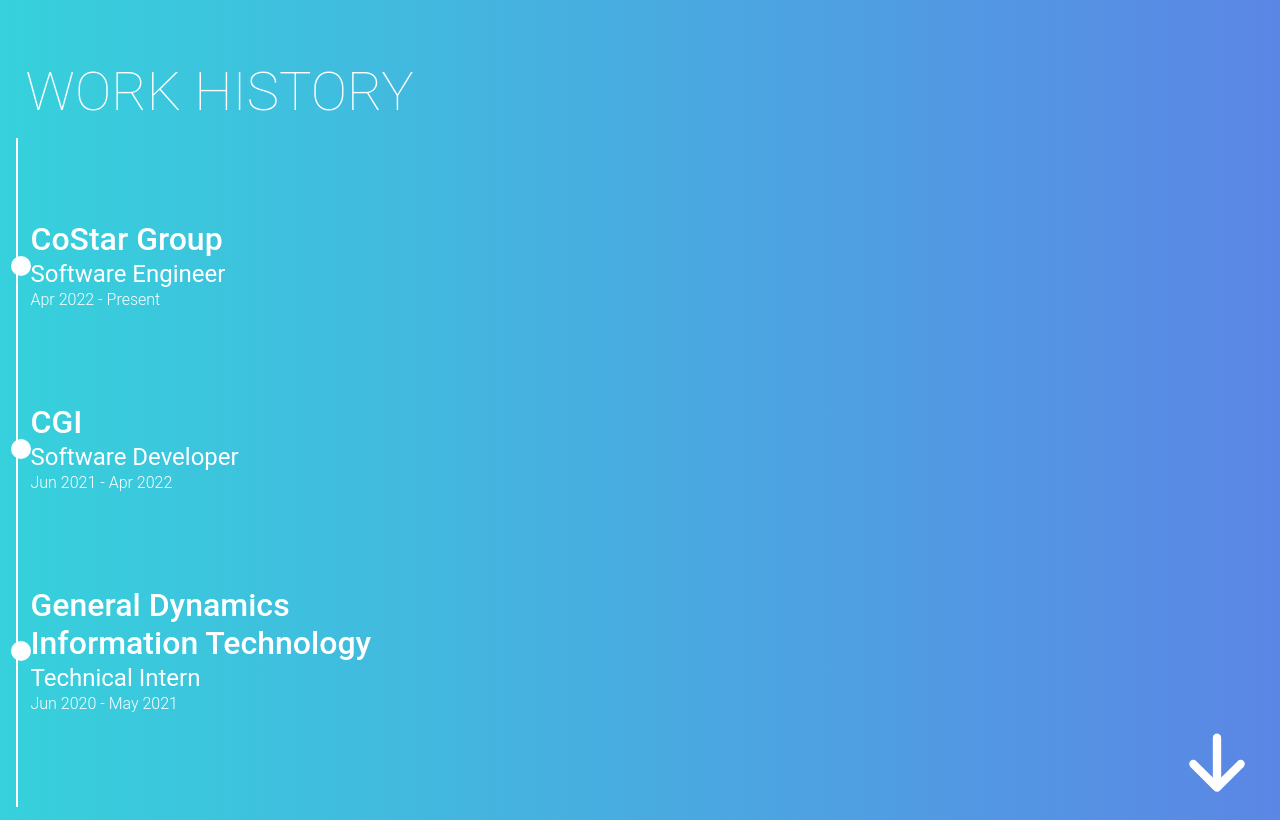
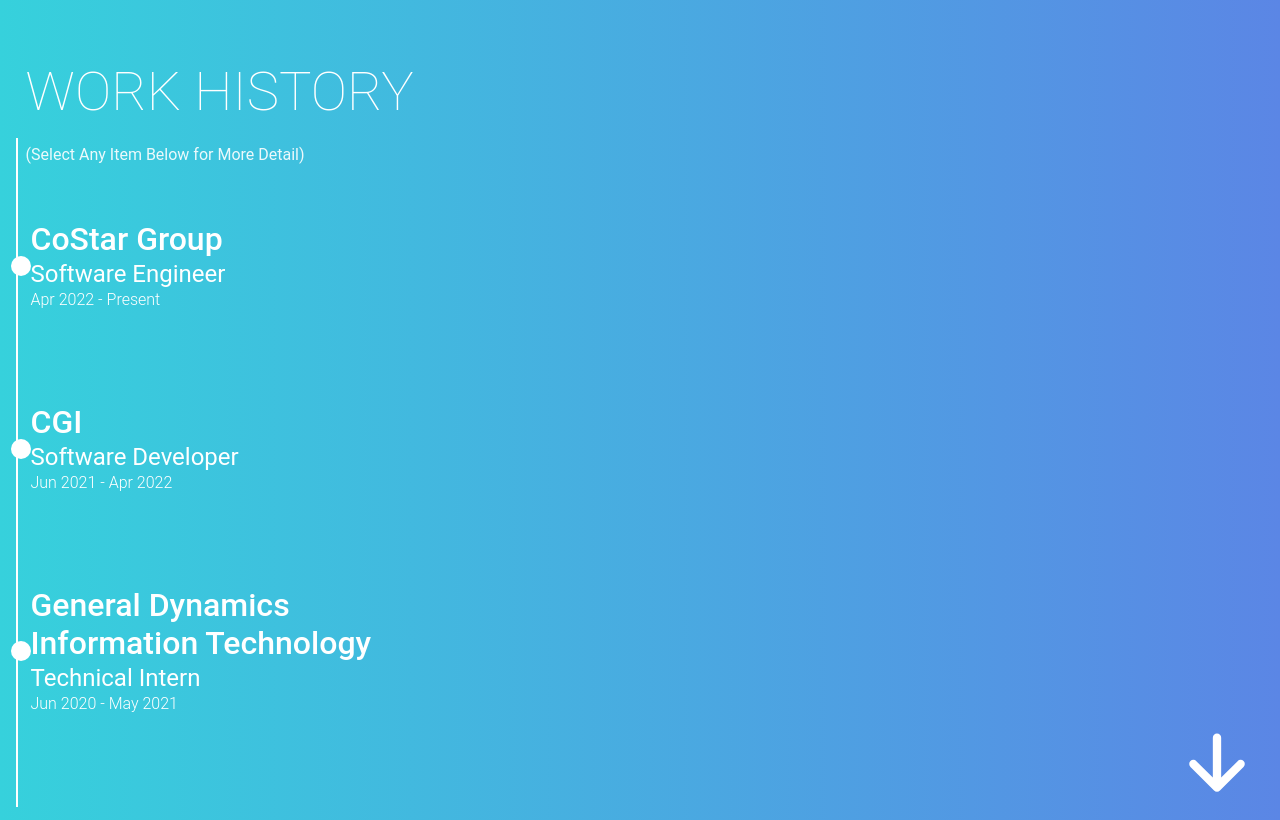
Before and after one commit to Marascax/alex-marasco-personal-site, a React (Create React App) app: page / in a window 1280 px wide. Shown: the part 2380-3200 px from the top of the page. Built offline with nearby package versions, Linux system fonts and the light colour scheme; grey boxes are pictures that could not be loaded.

Commit message:
truthy/falsy conditionals, timeline hint

```diff
--- a/src/containers/pages/workHistory/workHistory.js
+++ b/src/containers/pages/workHistory/workHistory.js
@@ -29,7 +29,7 @@ const WorkHistory = props => {
 
     let selectionContent;
     // if there is data and a selection is made, get the selection's data
-    if (pageJson && currSelection) {
+    if (!!pageJson && !!currSelection) {
         let jobSelection = jobData[currSelection];
 
         selectionContent = (
@@ -72,6 +72,9 @@ const WorkHistory = props => {
             </div>
 
             <div className='work-history-content'>
+                <div className='timeline-hint' style={{ display: !currSelection ? 'block' : 'none' }}>
+                    (Select Any Item Below for More Detail)
+                </div>
 
                 {timelineContent}
 
--- a/src/containers/pages/workHistory/workHistory.scss
+++ b/src/containers/pages/workHistory/workHistory.scss
@@ -23,6 +23,8 @@
 
     box-sizing: border-box;
 
+    position: relative;
+
     padding-left: 2%;
     padding-right: 2%;
 
@@ -35,6 +37,14 @@
         height: 90%;
 
         flex-direction: column;
+    }
+
+    .timeline-hint {
+        position: absolute;
+        top: 1%;
+
+        font-weight: 400;
+        opacity: 0.9;
     }
 
     .timeline {
```
